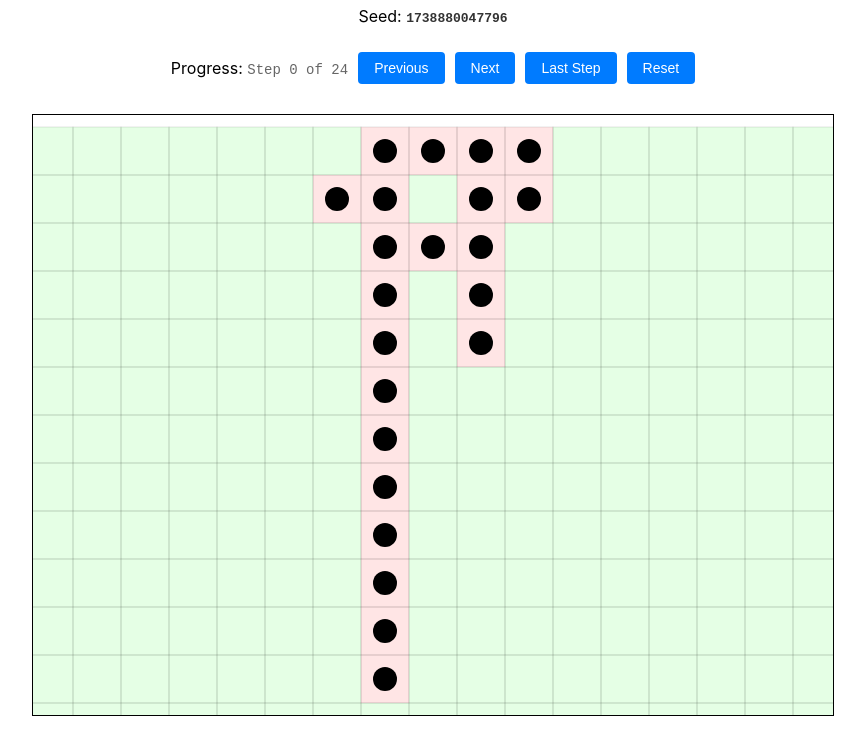
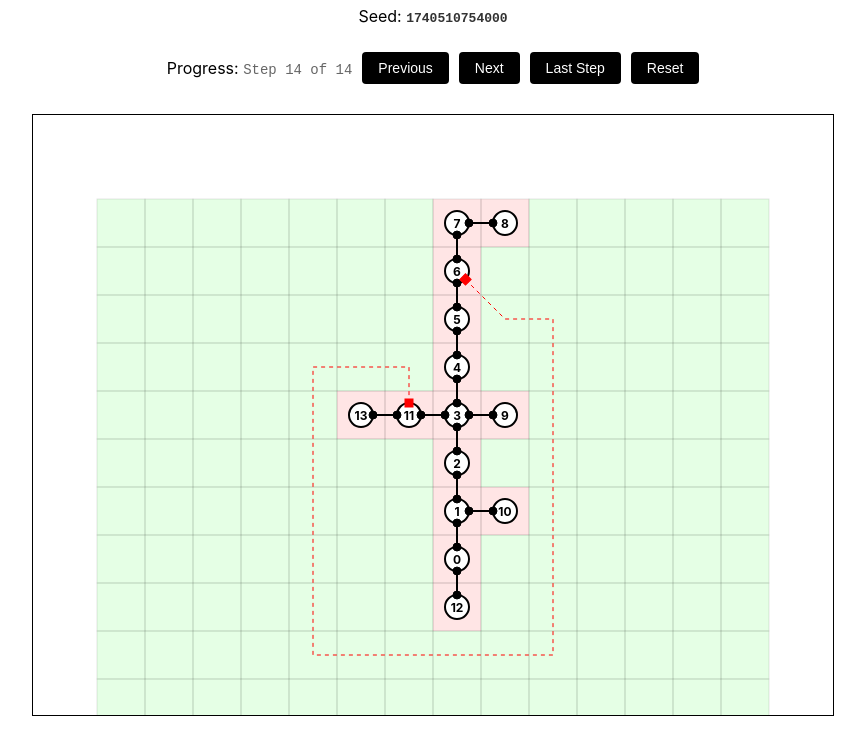
Before and after one commit to Haustgeirr/mothership-ship-gen, a website built with Vite: page index.html in a window 1280 px wide. Shown: the part 96-832 px from the top of the page, without its empty margins (207-1072 px from the left). Built offline with nearby package versions, Linux system fonts and the light colour scheme.

Commit message:
fix: small style fixes

```diff
--- a/src/main.ts
+++ b/src/main.ts
@@ -23,8 +23,8 @@ if (!svgElement) {
 // const seed = 1738879648505; // TypeError: Cannot read properties of undefined (reading 'y')
 // const seed = 1738879581226; //  straight path solve
 // const seed = 1738879852013; //  straight path solve 2
-const seed = 1738880047796; //  straight path solve 2
-// const seed = Date.now();
+// const seed = 1738880047796; //  straight path solve 2
+const seed = Date.now();
 new PRNG(seed);
 
 if (seedDisplay) {
@@ -63,6 +63,9 @@ if (generator.validateDungeon(dungeon)) {
   // Initialize the render but don't draw links yet
   renderer.initializeRender(dungeon, navigationData);
 
+  // Immediately advance to the last step
+  while (renderer.nextStep()) { }
+
   // Update step display
   const updateStepDisplay = () => {
     if (stepDisplay) {
@@ -89,7 +92,7 @@ if (generator.validateDungeon(dungeon)) {
   if (lastStepButton) {
     lastStepButton.addEventListener('click', () => {
       // Keep stepping until we reach the end
-      while (renderer.nextStep()) {}
+      while (renderer.nextStep()) { }
       updateStepDisplay();
     });
   }
--- a/src/renderer.ts
+++ b/src/renderer.ts
@@ -2,7 +2,6 @@ import * as d3 from 'd3';
 import type { DungeonGraph, RoomNode, RoomLink } from './types';
 import { AStarGrid, type GridCell } from './AStarGrid';
 import { DUNGEON_CONSTANTS } from './constants';
-import { DungeonGenerator } from './generator';
 
 interface NodeBounds {
   width: number;
@@ -587,11 +586,9 @@ export class DungeonRenderer {
       .attr('transform', (d) => {
         const endpoint = getPathEndpoint(d, true);
         const bounds = this.getConnectorBounds(d);
-        return `translate(${endpoint.x + offsetX - bounds.width / 2}, ${
-          endpoint.y + offsetY - bounds.height / 2
-        }) rotate(${(endpoint.angle * 180) / Math.PI}, ${bounds.width / 2}, ${
-          bounds.height / 2
-        })`;
+        return `translate(${endpoint.x + offsetX - bounds.width / 2}, ${endpoint.y + offsetY - bounds.height / 2
+          }) rotate(${(endpoint.angle * 180) / Math.PI}, ${bounds.width / 2}, ${bounds.height / 2
+          })`;
       });
 
     // Target side connectors
@@ -609,11 +606,9 @@ export class DungeonRenderer {
       .attr('transform', (d) => {
         const endpoint = getPathEndpoint(d, false);
         const bounds = this.getConnectorBounds(d);
-        return `translate(${endpoint.x + offsetX - bounds.width / 2}, ${
-          endpoint.y + offsetY - bounds.height / 2
-        }) rotate(${(endpoint.angle * 180) / Math.PI}, ${bounds.width / 2}, ${
-          bounds.height / 2
-        })`;
+        return `translate(${endpoint.x + offsetX - bounds.width / 2}, ${endpoint.y + offsetY - bounds.height / 2
+          }) rotate(${(endpoint.angle * 180) / Math.PI}, ${bounds.width / 2}, ${bounds.height / 2
+          })`;
       });
   }
 
@@ -630,9 +625,26 @@ export class DungeonRenderer {
       .enter()
       .append('circle')
       .attr('r', (d) => this.getNodeBounds(d).width / 2)
-      .attr('fill', 'black')
+      .attr('fill', 'white')
+      .attr('stroke', 'black')
+      .attr('stroke-width', 2)
       .attr('cx', (d) => d.x + offsetX)
       .attr('cy', (d) => d.y + offsetY);
+
+    // Add room numbers
+    this.svg
+      .append('g')
+      .selectAll<SVGTextElement, RoomNode>('text')
+      .data(graph.rooms)
+      .enter()
+      .append('text')
+      .attr('x', (d) => d.x + offsetX)
+      .attr('y', (d) => d.y + offsetY)
+      .attr('text-anchor', 'middle')
+      .attr('dominant-baseline', 'central')
+      .attr('font-size', '12px')
+      .attr('font-weight', 'bold')
+      .text((d) => d.id);
 
     // Add tooltips
     nodes.append('title').text((d: RoomNode) => `${d.name} (${d.id})`);
@@ -860,11 +872,9 @@ export class DungeonRenderer {
       .attr('fill', 'red')
       .attr('stroke', 'red')
       .attr('stroke-width', 1)
-      .attr('transform', `translate(${
-        sourceEndpoint.x + offsetX - bounds.width / 2
-      }, ${sourceEndpoint.y + offsetY - bounds.height / 2}) rotate(${
-        (sourceEndpoint.angle * 180) / Math.PI
-      }, ${bounds.width / 2}, ${bounds.height / 2})`);
+      .attr('transform', `translate(${sourceEndpoint.x + offsetX - bounds.width / 2
+        }, ${sourceEndpoint.y + offsetY - bounds.height / 2}) rotate(${(sourceEndpoint.angle * 180) / Math.PI
+        }, ${bounds.width / 2}, ${bounds.height / 2})`);
 
     // Target connector
     const targetEndpoint = getPathEndpoint(false);
@@ -876,11 +886,9 @@ export class DungeonRenderer {
       .attr('fill', 'red')
       .attr('stroke', 'red')
       .attr('stroke-width', 1)
-      .attr('transform', `translate(${
-        targetEndpoint.x + offsetX - bounds.width / 2
-      }, ${targetEndpoint.y + offsetY - bounds.height / 2}) rotate(${
-        (targetEndpoint.angle * 180) / Math.PI
-      }, ${bounds.width / 2}, ${bounds.height / 2})`);
+      .attr('transform', `translate(${targetEndpoint.x + offsetX - bounds.width / 2
+        }, ${targetEndpoint.y + offsetY - bounds.height / 2}) rotate(${(targetEndpoint.angle * 180) / Math.PI
+        }, ${bounds.width / 2}, ${bounds.height / 2})`);
   }
 
   public initializeRender(graph: DungeonGraph, navigationData: NavigationGridData): void {
@@ -943,7 +951,7 @@ export class DungeonRenderer {
     this.initializeRender(graph, navigationData);
 
     // Render all steps at once
-    while (this.nextStep()) {}
+    while (this.nextStep()) { }
   }
 
   renderDebug(graph: DungeonGraph, navigationData: NavigationGridData): void {
--- a/src/styles.css
+++ b/src/styles.css
@@ -29,14 +29,14 @@ h1 {
   font-size: 14px;
   border: none;
   border-radius: 4px;
-  background-color: #007bff;
+  background-color: #000000;
   color: white;
   cursor: pointer;
   transition: background-color 0.2s;
 }
 
 .step-controls button:hover {
-  background-color: #0056b3;
+  background-color: #333333;
 }
 
 .step-controls button:disabled {
```
